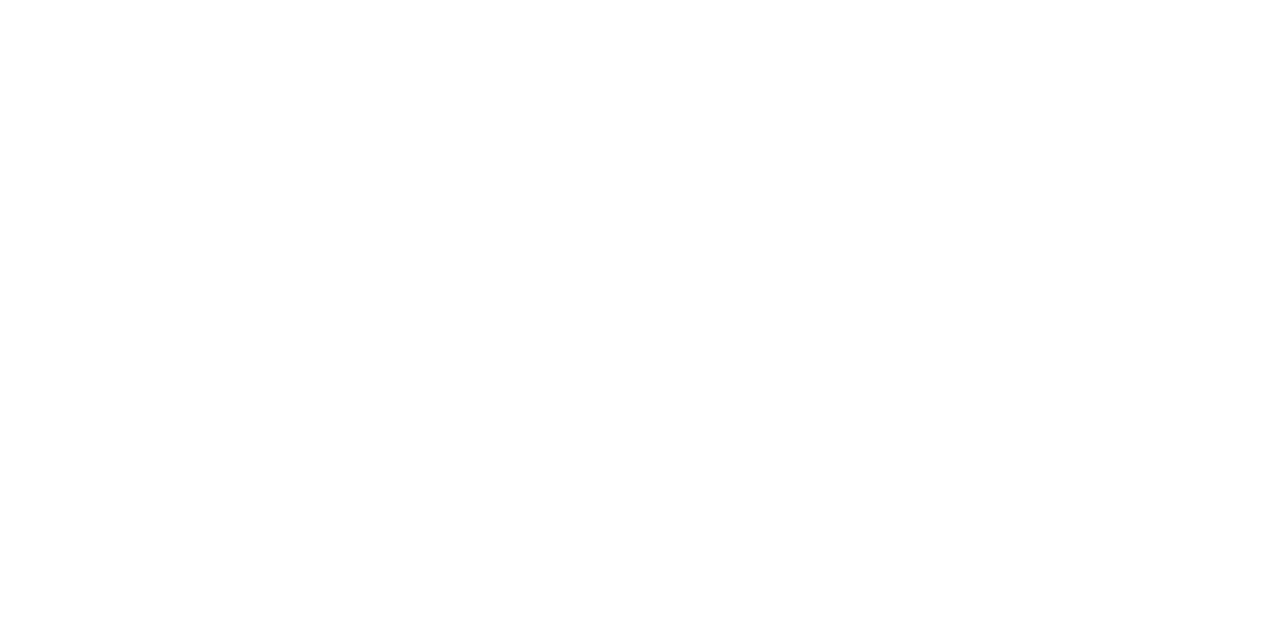
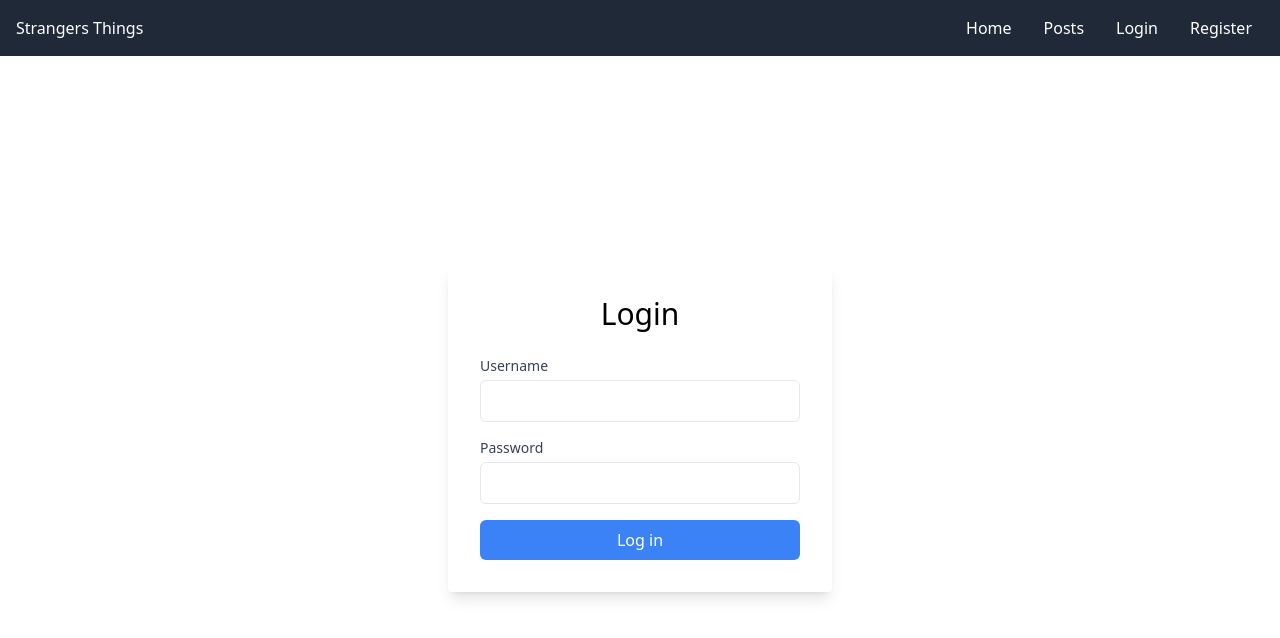
Before and after one commit to joselukas24/strangers_things, a React (Vite) app: page /login in a window 1280 px wide. Before the commit this address had no page. Shown: the top 638 px of the page. Built offline with nearby package versions, Linux system fonts and the light colour scheme; the HTML template or start-up script is replaced by a standard one.

Commit message:
got the login and register pages laid out in tailwind css

```diff
--- a/src/App.jsx
+++ b/src/App.jsx
@@ -1,6 +1,8 @@
 import { Routes, Route } from "react-router-dom";
 import MainPage from "./pages/MainPage";
 import { useState } from "react";
+import LoginPage from "./pages/LoginPage";
+import RegisterPage from "./pages/RegisterPage";
 
 function App() {
   const [token, setToken] = useState(null);
@@ -11,6 +13,8 @@
           path="/"
           element={<MainPage token={token} setToken={setToken} />}
         ></Route>
+        <Route path="/login" element={<LoginPage />}></Route>
+        <Route path="/register" element={<RegisterPage />}></Route>
       </Routes>
     </div>
   );
--- /dev/null
+++ b/src/pages/LoginPage.jsx
@@ -0,0 +1,75 @@
+import { useState } from "react";
+import Header from "../components/Header";
+
+function LoginPage() {
+  const [username, setUsername] = useState("");
+  const [password, setPassword] = useState("");
+
+  const handleUsernameChange = (event) => {
+    setUsername(event.target.value);
+  };
+
+  const handlePasswordChange = (event) => {
+    setPassword(event.target.value);
+  };
+
+  const handleSubmit = (event) => {
+    event.preventDefault();
+    // Handle login logic here
+    console.log("Username:", username);
+    console.log("Password:", password);
+  };
+
+  return (
+    <div className="flex flex-col min-h-screen">
+      <Header />
+      <div className="flex-grow flex items-center justify-center">
+        <div className="bg-white p-8 rounded shadow-lg w-96">
+          <h1 className="text-3xl mb-6 text-center">Login</h1>
+          <form onSubmit={handleSubmit}>
+            <div className="mb-4">
+              <label
+                htmlFor="username"
+                className="block text-sm font-medium text-gray-700"
+              >
+                Username
+              </label>
+              <input
+                type="text"
+                id="username"
+                name="username"
+                value={username}
+                onChange={handleUsernameChange}
+                className="mt-1 p-2 w-full border rounded-md"
+              />
+            </div>
+            <div className="mb-4">
+              <label
+                htmlFor="password"
+                className="block text-sm font-medium text-gray-700"
+              >
+                Password
+              </label>
+              <input
+                type="password"
+                id="password"
+                name="password"
+                value={password}
+                onChange={handlePasswordChange}
+                className="mt-1 p-2 w-full border rounded-md"
+              />
+            </div>
+            <button
+              type="submit"
+              className="w-full bg-blue-500 text-white p-2 rounded-md"
+            >
+              Log in
+            </button>
+          </form>
+        </div>
+      </div>
+    </div>
+  );
+}
+
+export default LoginPage;
--- a/src/pages/MainPage.jsx
+++ b/src/pages/MainPage.jsx
@@ -1,5 +1,25 @@
 import Header from "../components/Header";
+import { Link } from "react-router-dom";
 
-export default function MainPage() {
-  return <Header />;
+export default function MainPage({ token, username }) {
+  return (
+    <div>
+      <Header token={token} />
+      <h1 className="text-center text-6xl">Welcome to Stranger's Things!</h1>
+      {token ? (
+        <div className="text-center">
+          <h1 className="text-3xl">Logged in as {username}</h1>
+          <Link to="/profile" className="inline-block">
+            <button className="mt-2 bg-white hover:bg-gray-100 text-gray-800 font-semibold py-2 px-4 border border-gray-400 rounded shadow">
+              View Profile
+            </button>
+          </Link>
+        </div>
+      ) : (
+        <div className="text-center">
+          <h1 className="text-3xl">Please Login or Register</h1>
+        </div>
+      )}
+    </div>
+  );
 }
--- /dev/null
+++ b/src/pages/RegisterPage.jsx
@@ -0,0 +1,75 @@
+import { useState } from "react";
+import Header from "../components/Header";
+
+function RegisterPage() {
+  const [username, setUsername] = useState("");
+  const [password, setPassword] = useState("");
+
+  const handleUsernameChange = (event) => {
+    setUsername(event.target.value);
+  };
+
+  const handlePasswordChange = (event) => {
+    setPassword(event.target.value);
+  };
+
+  const handleSubmit = (event) => {
+    event.preventDefault();
+    // Handle login logic here
+    console.log("Username:", username);
+    console.log("Password:", password);
+  };
+
+  return (
+    <div className="flex flex-col min-h-screen">
+      <Header />
+      <div className="flex-grow flex items-center justify-center">
+        <div className="bg-white p-8 rounded shadow-md w-96">
+          <h1 className="text-3xl mb-6 text-center">Register</h1>
+          <form onSubmit={handleSubmit}>
+            <div className="mb-4">
+              <label
+                htmlFor="username"
+                className="block text-sm font-medium text-gray-700"
+              >
+                Username
+              </label>
+              <input
+                type="text"
+                id="username"
+                name="username"
+                value={username}
+                onChange={handleUsernameChange}
+                className="mt-1 p-2 w-full border rounded-md"
+              />
+            </div>
+            <div className="mb-4">
+              <label
+                htmlFor="password"
+                className="block text-sm font-medium text-gray-700"
+              >
+                Password
+              </label>
+              <input
+                type="password"
+                id="password"
+                name="password"
+                value={password}
+                onChange={handlePasswordChange}
+                className="mt-1 p-2 w-full border rounded-md"
+              />
+            </div>
+            <button
+              type="submit"
+              className="w-full bg-blue-500 text-white p-2 rounded-md"
+            >
+              Log in
+            </button>
+          </form>
+        </div>
+      </div>
+    </div>
+  );
+}
+
+export default RegisterPage;
```
Also changed, not shown: src/components/Login.jsx (deleted), src/components/Register.jsx (deleted).
